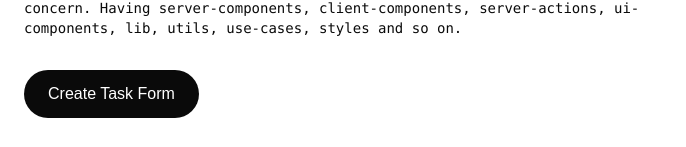
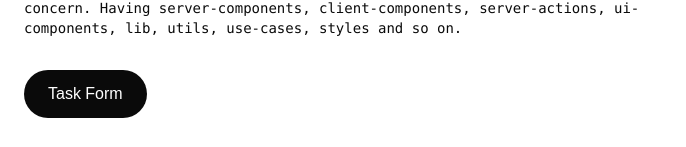
Before and after one commit to schminkel/nextjs-server-form, a Next.js app: page / in a window 1280 px wide. Shown: the part 677-824 px from the top of the page, without its empty margins (0-686 px from the left). Built offline with nearby package versions, Linux system fonts and the light colour scheme.

Commit message:
fix typo

```diff
--- a/src/app/page.tsx
+++ b/src/app/page.tsx
@@ -60,7 +60,7 @@ export default function Home() {
             href="/task"
             rel="noopener noreferrer"
           >
-            Create Task Form
+            Task Form
           </a>
         </nav>
       </main>
```
